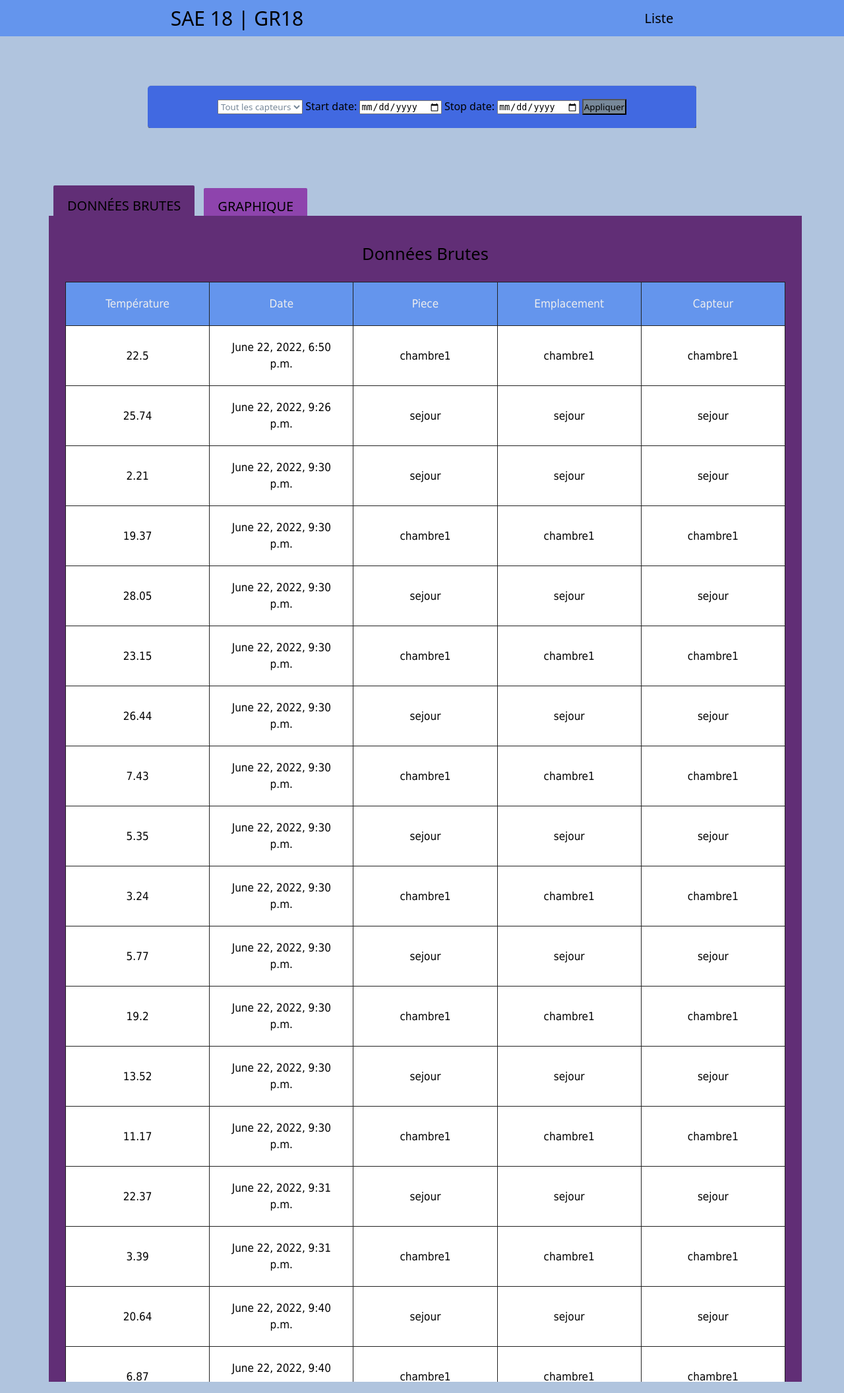
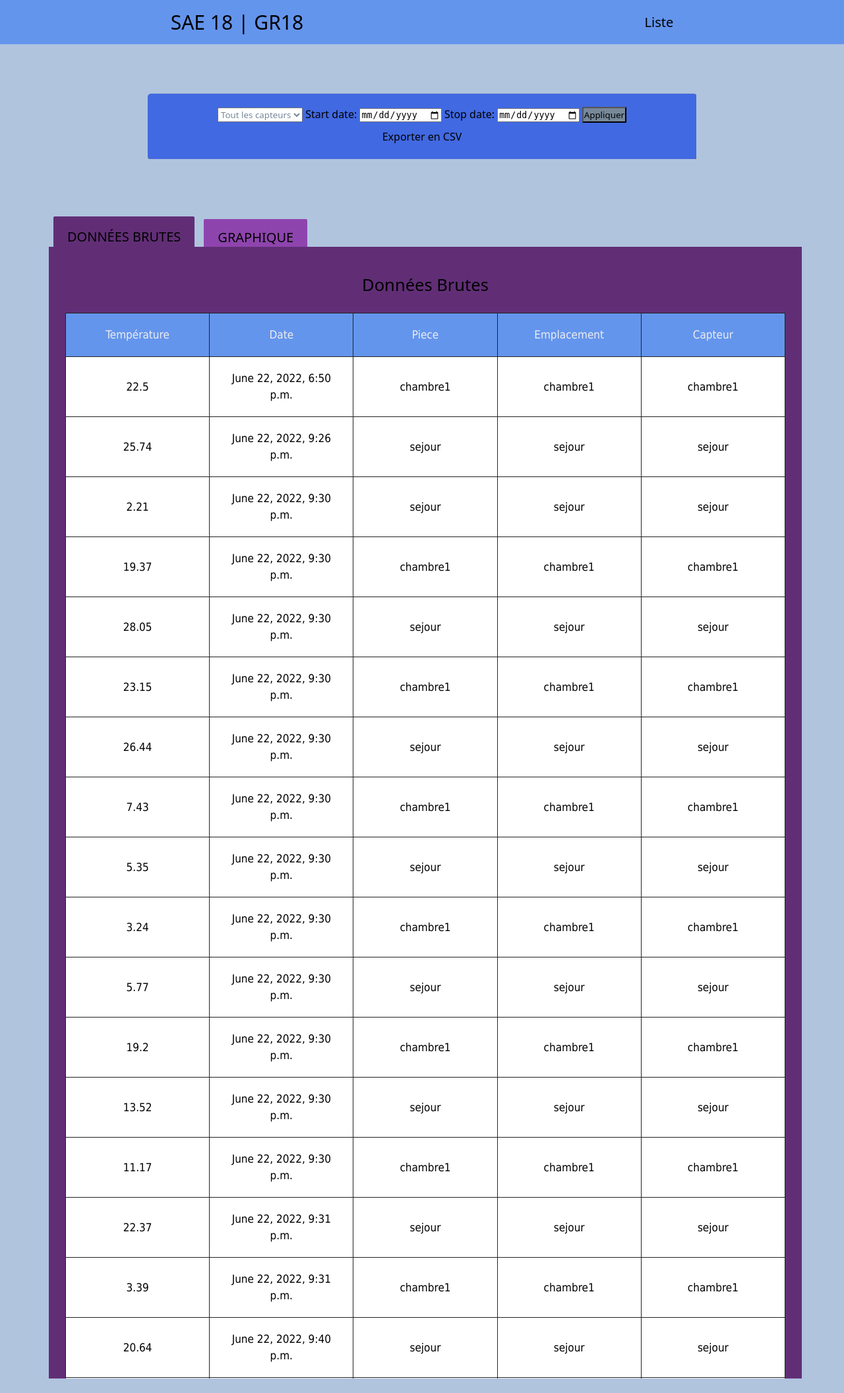
Before and after one commit to LiamTHCH/SAE24, a Django app: page / in a window 1280 px wide. Shown: the top 2111 px of the page at 66% size. Run offline with Django 4.2, Linux system fonts and the light colour scheme; data comes from the database, SQL or seed files in the repository; both versions use the stored data as it was after the commit; some libraries are stand-ins or nearby versions.

Commit message:
add css
Signed-off-by: Liam Thomas-Chollier <90798991+LiamTHCH@users.noreply.github.com>

```diff
--- a/mySAE24/static/main.css
+++ b/mySAE24/static/main.css
@@ -340,7 +340,7 @@ h2{
 	 position: relative;
 	 margin: 80px 0 0 10px;
 	 text-align: left;
-     height: 70vh;
+     height: 68vh;
 
 }
  .tabs li {
@@ -418,3 +418,50 @@ h2{
     justify-content: center;
     flex-direction: column;
 }
+
+
+.export{
+    padding-top: 10px;
+    text-decoration: none;
+}
+
+
+a {
+    display: block;
+    position: relative;
+    padding: 0.2em 0;
+  }
+
+  /* Fade in */
+  a::after {
+    content: '';
+    position: absolute;
+    bottom: 0;
+    left: 0;
+    width: 100%;
+    height: 0.1em;
+    background-color: hotpink;
+    opacity: 0;
+    transition: opacity 300ms, transform 300ms;
+  }
+
+  a:hover::after,
+  a:focus::after {
+    opacity: 1;
+    transform: translate3d(0, 0.2em, 0);
+  }
+
+  /* Slide in */
+ a {
+    overflow: hidden;
+  }
+
+a::after {
+    opacity 1;
+    transform: translate3d(-100%, 0, 0);
+  }
+
+a:hover::after,
+a:focus::after{
+    transform: translate3d(0, 0, 0);
+  }
--- a/mySAE24/templates/index.html
+++ b/mySAE24/templates/index.html
@@ -1,5 +1,7 @@
 {% extends "main.html" %}
 {% block content %}
+<link rel="stylesheet" href="https://cdnjs.cloudflare.com/ajax/libs/simple-line-icons/2.4.1/css/simple-line-icons.css" />
+<link href="https://fonts.googleapis.com/css2?family=Roboto+Mono:wght@200&display=swap" rel="stylesheet" />
   <div class="filter">
     <form action="" method="POST">
       {% csrf_token %}
@@ -16,8 +18,8 @@
         <input type="date" name="stop">
         <input type="submit" value="Appliquer">
       </ul>
+      <a href="/csv" class="export">Exporter en CSV</a>
     </form>
-
   </div>
 
 <div class="content">
```
Also changed, not shown: export.csv (+18 -0 lines), db.sqlite3.
